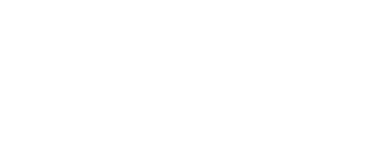
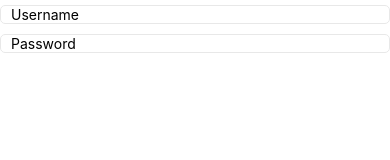
Before and after one commit to bfproject/reactnative, a React Native app: screen / in a window 390 px wide. Shown: the top 160 px of the page. Built offline with nearby package versions, Linux system fonts and the light colour scheme.

Commit message:
Implement useState hooks on input text

```diff
--- a/App.js
+++ b/App.js
@@ -1,15 +1,34 @@
-import React from 'react';
-import type {Node} from 'react';
+import React, { useState }from 'react';
 import {
-  SafeAreaView,
+  View,
+  ScrollView,
   StyleSheet,
 } from 'react-native';
+import CustomInput from './src/components/CustomInput';
 
 
-const App: () => Node = () => {
+const App = () => {
+  const [username, setUsername] = useState('');
+  const [password, setPassword] = useState('');
+
   return (
-    <SafeAreaView style = {styles.root}>
-    </SafeAreaView>
+    <ScrollView showsVerticalScrollIndicator={false}>
+      <View style={styles.root}>
+
+        <CustomInput
+          placeholder="Username"
+          value={username}
+          setValue={setUsername}
+        />
+        <CustomInput
+          placeholder="Password"
+          value={password}
+          setValue={setPassword}
+          secureTextEntry
+        />
+
+      </View>
+    </ScrollView>
   );
 };
 
--- /dev/null
+++ b/src/components/CustomInput.jsx
@@ -0,0 +1,33 @@
+import React from 'react';
+import { View, TextInput, StyleSheet } from 'react-native';
+
+const CustomInput = ({ value, setValue, placeholder, secureTextEntry }) => {
+    return (
+        <View style={styles.container}>
+            <TextInput
+                value={value}
+                onChangeText={setValue}
+                placeholder={placeholder}
+                style={styles.input}
+                secureTextEntry={secureTextEntry}
+            />
+        </View>
+    );
+};
+
+const styles = StyleSheet.create({
+    container: {
+        backgroundColor: 'white',
+        width: '100%',
+
+        borderColor: '#e8e8e8',
+        borderWidth: 1,
+        borderRadius: 5,
+
+        paddingHorizontal: 10,
+        marginVertical: 5,
+    },
+    input: {},
+});
+
+export default CustomInput;
```
